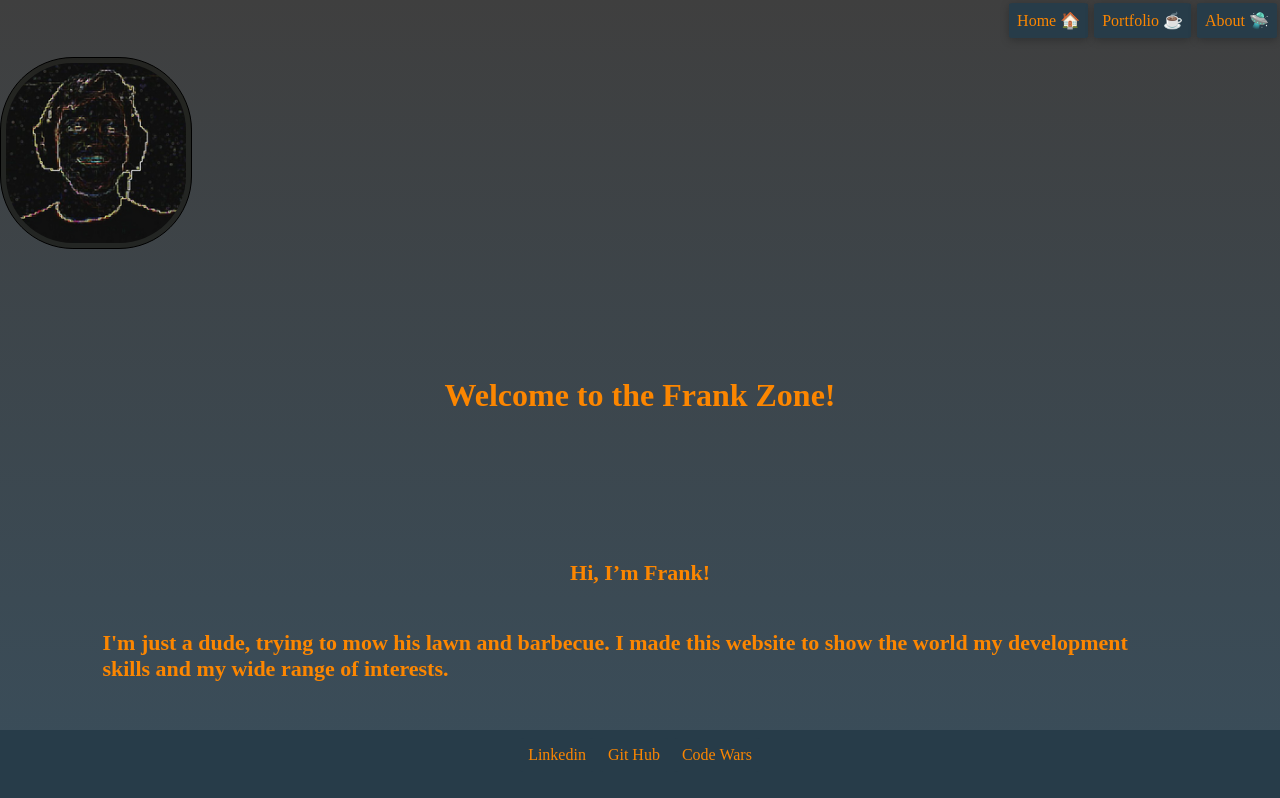
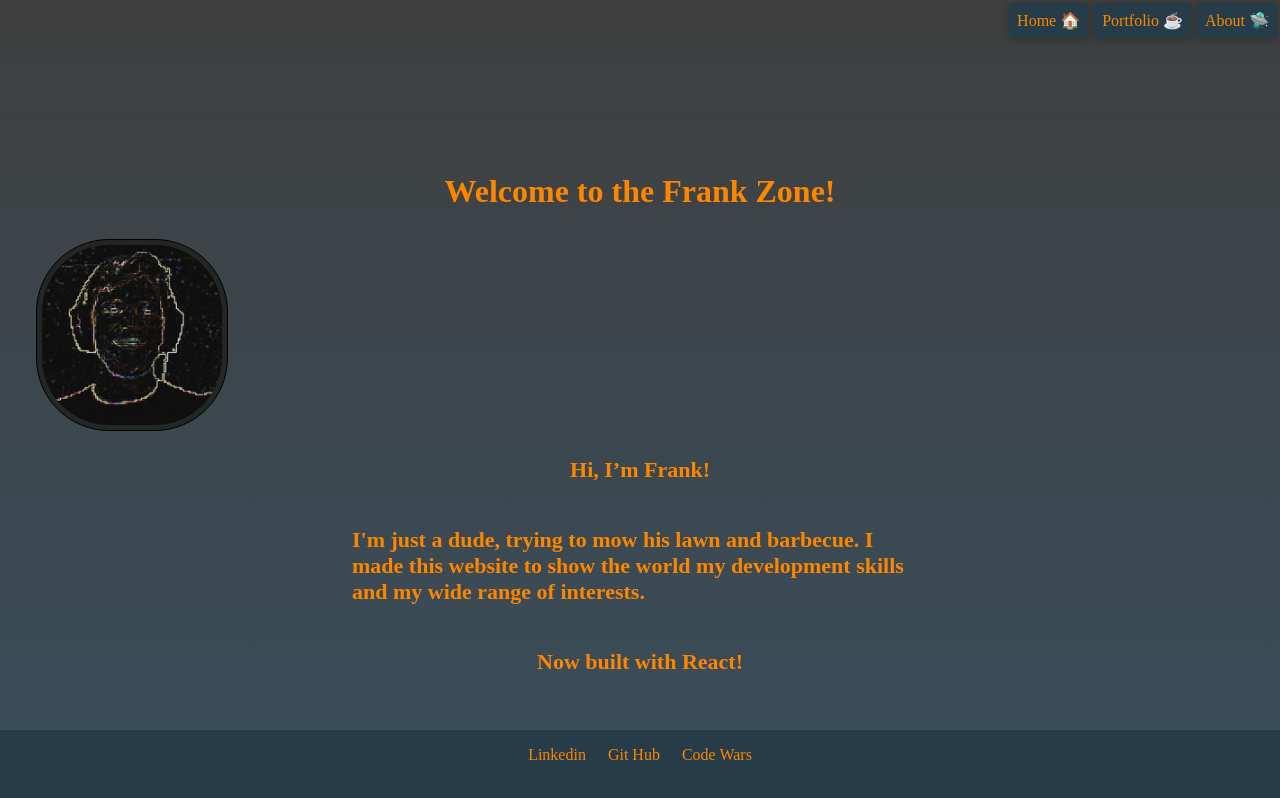
Before and after one commit to taylfw/Frankzone-React, a React (Create React App) app: page / in a window 1280 px wide. Shown: the top 798 px of the page. Built offline with nearby package versions, Linux system fonts and the light colour scheme.

Commit message:
Made a money timer app.

```diff
--- /dev/null
+++ b/public/moneyTimer/index.html
@@ -0,0 +1,24 @@
+<!DOCTYPE html>
+<html lang="en">
+  <head>
+    <meta charset="UTF-8" />
+    <meta http-equiv="X-UA-Compatible" content="IE=edge" />
+    <meta name="viewport" content="width=device-width, initial-scale=1.0" />
+    <title>Money timer</title>
+    <link rel="stylesheet" href="style.css" />
+  </head>
+  <body>
+    <div class="main-container">
+    <div class="display">
+        <h1 id="timer">0</h1>
+    </div>
+    <div class="btn-panel">
+        <input type="number" placeholder="Enter your hourly wages" id="userInput"></input>
+        <button onclick="timer()">Start!</button>
+    </div>
+
+    </div>
+
+    <script src="app.js"></script>
+  </body>
+</html>
--- /dev/null
+++ b/public/moneyTimer/style.css
@@ -0,0 +1,21 @@
+html {
+  display: flex;
+  justify-content: center;
+  align-items: center;
+  background: rgb(68, 68, 68);
+  height: 100vh;
+}
+
+body {
+  display: flex;
+  justify-content: center;
+  align-items: center;
+}
+
+.main-container {
+  display: flex;
+  justify-content: center;
+  align-items: center;
+  flex-direction: column;
+  width: 400px;
+}
--- a/src/App.js
+++ b/src/App.js
@@ -19,14 +19,19 @@ function App() {
 
       <Route exact path="/">
         <div>
+          <div className="welcome">
+            <h1>Welcome to the Frank Zone!</h1>
+          </div>
           <img src={image} alt="Frank's picture."></img>
           <Blurb></Blurb>
         </div>
       </Route>
 
       <Route path="/portfolio">
-        <Portfolio></Portfolio>
-        <PortNav></PortNav>
+        <div className="outer-container">
+          <Portfolio></Portfolio>
+          <PortNav></PortNav>
+        </div>
       </Route>
 
       <Route path="/about">
--- a/src/components/About.jsx
+++ b/src/components/About.jsx
@@ -2,40 +2,18 @@ function ABout() {
   return (
     <main>
       <h1 className="welcome">About Frankelton</h1>
-      <div class="blurb">
-        <p>
-          In my free time I like drawing, reading, kayaking, playing bass and
-          spending time with my family.
-        </p>
-        <p>
-          My career thus far has been varied to say the least. I started out my
-          adult life doing <b>manual labor</b> like digging ditches, planting
-          trees bushes and flowers for a Landscaping company in the Florida
-          heat. I became an <b>Emergency Medical Technician</b> and got a job
-          riding on an ambulance at the age of 21 in Putnam county FL. I became
-          a <b>Paramedic</b> at the age of 22 and began working for a private
-          ambulance service in Jacksonville Florida. I worked there for 5 years.
-          In this time I became interested in computer systems and started
-          college classes pertaining to such. My last year in the medical field
-          was spent working a night shift at a shipyard in Jacksonville while I
-          studied network and system administration at Florida State College
-          Jacksonville. I got my first IT job in 2016 at the age of 28. I’ve
-          spent the last five years performing <b>Desktop Support</b> and{" "}
-          <b>Systems Administration</b> at Optimum Healthcare IT. I love
-          troubleshooting complex and time sensitive problems. I also feel like
-          I’ve developed a lot of team work skills over the last decade.
-          Coworkers give me the impression that they generally like working with
-          me.
-        </p>
-
-        <p>
-          Due to the recent pandemic, I turned to automating a few of my
-          complicated yet repetitive and time consuming tasks using Powershell.
-          This is when the coding bug bit me. I’ve been teaching myself
-          JavaScript ever since and don’t plan on slowing down. Web development
-          allows me to be more creative and gives me the ability to show off my
-          personal style in my work.
-        </p>
+      <div class="about-blurb">
+        <article className="about-article">
+          <iframe
+            src="https://giphy.com/embed/8cyr2v4yUajqCiQMHu"
+            width="480"
+            height="326"
+            frameBorder="0"
+            class="giphy-embed"
+            allowFullScreen
+          ></iframe>
+          <p>I'm awesome!</p>
+        </article>
       </div>
     </main>
   );
--- a/src/components/Blurb.jsx
+++ b/src/components/Blurb.jsx
@@ -2,23 +2,22 @@ function Blurb() {
   return (
     <div>
       <main>
-        <div className="welcome">
-          <h1>Welcome to the Frank Zone!</h1>
-        </div>
         <div className="blurb">
-          <p>
+          <article>
+            <p className="landing-p">
               <b>Hi, I’m Frank! </b>
             </p>
-          <p>
+            <p className="landing-p">
               <b>
-              I'm just a dude, trying to mow his lawn and barbecue. I made this
-              website to show the world my development skills and my wide range
-              of interests.
+                I'm just a dude, trying to mow his lawn and barbecue. I made
+                this website to show the world my development skills and my wide
+                range of interests.
               </b>{" "}
             </p>
-          <p>
+            <p className="landing-p">
               <b>Now built with React!</b>
             </p>
+          </article>
         </div>
       </main>
     </div>
--- a/src/components/PortNav.jsx
+++ b/src/components/PortNav.jsx
@@ -24,11 +24,22 @@ function PortNav() {
       </div>
 
       <div className="container">
-        <a href="https://grocerylisthacker.herokuapp.com/" className="link">
+        <a
+          href="https://grocerylisthacker.herokuapp.com/"
+          className="link"
+          target="_blank"
+        >
           Grocery List Combinator
         </a>
-        <a href="https://sleepytime-earplugs.herokuapp.com/" className="link">
+        <a
+          href="https://sleepytime-earplugs.herokuapp.com/"
+          className="link"
+          target="_blank"
+        >
           Sleepy Time Earplugs
+        </a>
+        <a href="/moneyTimer/index.html" className="link">
+          Money Timer
         </a>
       </div>
     </div>
--- a/src/components/Portfolio.jsx
+++ b/src/components/Portfolio.jsx
@@ -7,7 +7,7 @@ import { BrowserRouter as Router, Route, Link } from "react-router-dom";
 
 function Portfolio() {
   return (
-    <div>
+    <div className="mid-container">
       <div className="welcome">
         <h1>Portfolio</h1>
       </div>
--- a/src/index.css
+++ b/src/index.css
@@ -1,8 +1,8 @@
 body {
   background-image: linear-gradient(rgb(63, 63, 63), rgb(55, 85, 105));
-  background-size: cover;
-  height: 150vh;
-  margin: 0;
+  margin: 0px;
+  overflow: scroll;
+  height: 100%;
 }
 header {
   background-color: rgba(0, 0, 0, 0);
@@ -20,6 +20,20 @@ img {
   border-radius: 38%;
   height: 180px;
   margin-top: 8px;
+  margin-left: 36px;
+}
+
+.outer-container {
+  display: flexbox;
+  flex-direction: column;
+  justify-content: space-around;
+  height: 90vh;
+}
+
+.mid-container {
+  display: flex;
+  justify-content: center;
+  flex-direction: column;
 }
 
 .welcome {
@@ -30,9 +44,29 @@ img {
 }
 
 .blurb {
-  display: grid;
+  display: inline-grid;
   justify-items: center;
-  margin: 8%;
+}
+
+article {
+  display: flex;
+  flex-direction: column;
+  justify-items: center;
+}
+
+.about-article {
+  display: flexbox;
+}
+
+.landing-p {
+  display: flex;
+  justify-content: center;
+}
+
+.about-blurb {
+  display: flex;
+  flex-direction: column;
+  justify-items: center;
 }
 
 .quote {
@@ -90,6 +124,8 @@ p {
   color: rgb(252, 134, 0);
   font-family: ubuntu;
   font-size: 22px;
+  align-self: center;
+  width: 45%;
 }
 
 footer {
@@ -104,9 +140,14 @@ footer {
   width: 100%;
   position: fixed;
   bottom: 20px;
+  /* height: 7.5%; */
   margin-top: 15px;
 }
 main {
+  display: flex;
+  flex-direction: column;
+  align-items: center;
+
   min-height: calc(100vh - 70px);
 }
 .button {
```
Also changed, not shown: public/moneyTimer/app.js (added, +21 -0 lines). Lines whose indentation alone changed are shown as unchanged.
